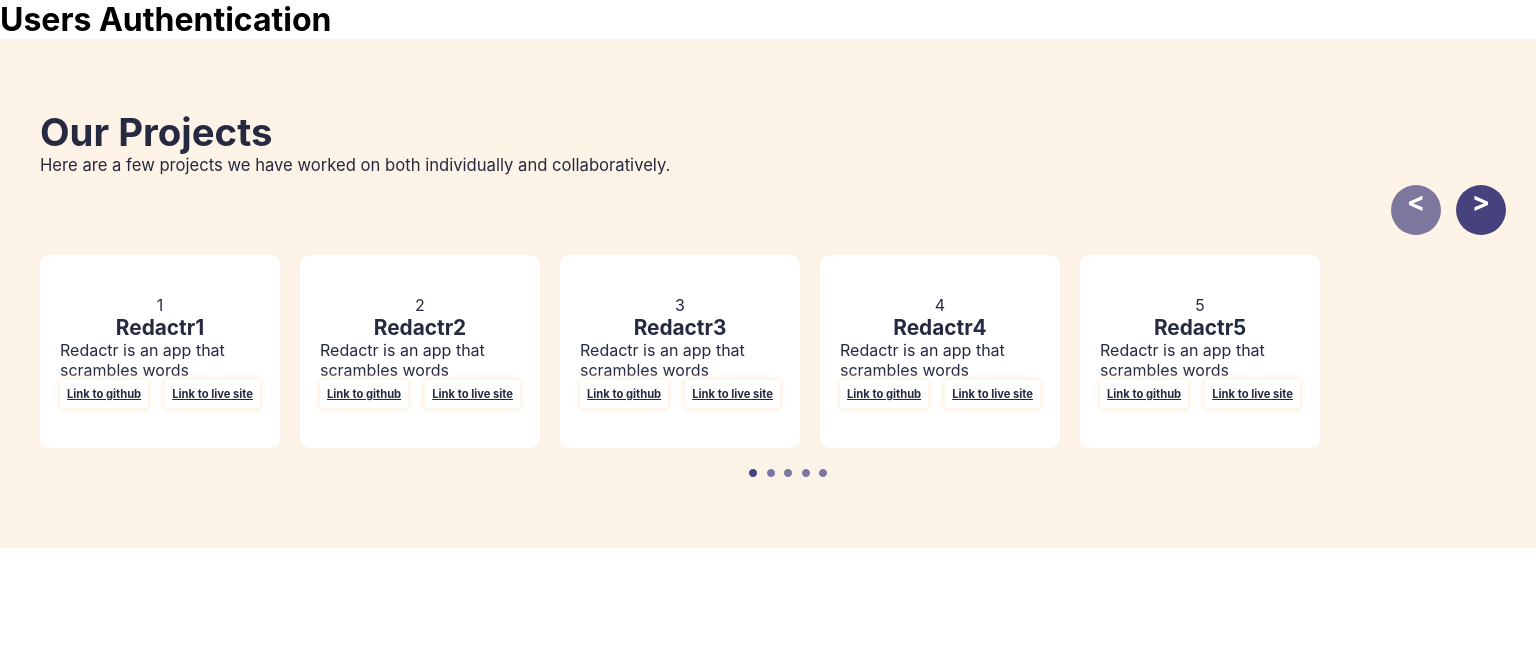
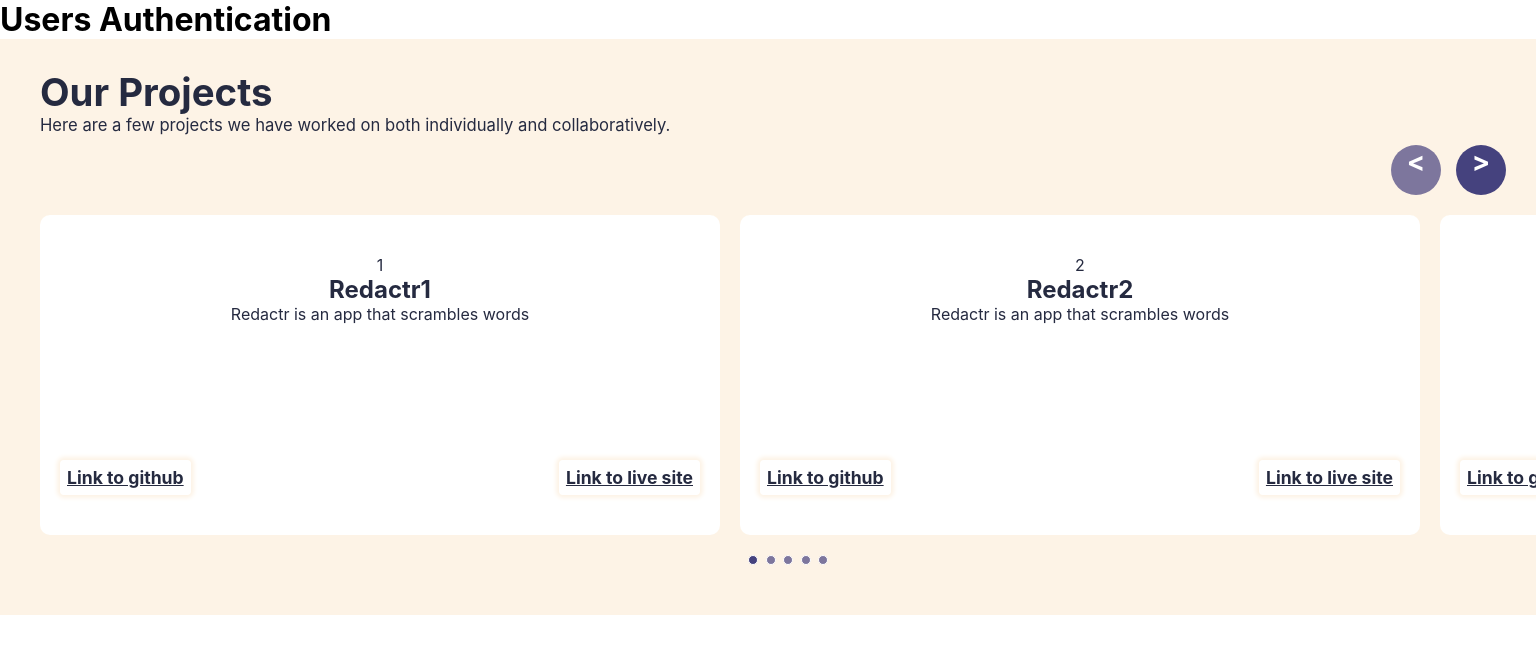
Before and after one commit to Tijani-zainab/users-authentication, a React (Create React App) app: page / in a window 1536 px wide. Shown: the top 654 px of the page. Built offline with nearby package versions, Linux system fonts and the light colour scheme.

Commit message:
adding media queries for bigger screens

```diff
--- a/src/Pages/Projects/Projects.module.css
+++ b/src/Pages/Projects/Projects.module.css
@@ -7,7 +7,8 @@
   background-color: rgba(253,243,230,255);
   color: rgba(37,42,64,255);
   width: 100%;
-  padding: 70px 40px;
+  padding: 50px 40px;
+  padding-top: 30px;
   padding-right: 0;
   /* I expect any part that can't fit to
     be cut out of the page, since overflow is hidden, I don't
@@ -33,6 +34,7 @@
     width: 100%;
     padding: 0;
     overflow-x: hidden;
+    /* justify-content: center; */
 }
 .Projects ul > * {
     flex-basis: 240px;
@@ -48,6 +50,7 @@
     list-style: none;
     margin: 0 10px;
     width: 240px;
+    height: 220px;
     border-radius: 10px;
 }
 .Projects ul li.first {
@@ -61,6 +64,7 @@
 .Projects ul li .liveLinks {
    display: flex;
    width: 100%;
+   margin-top: auto;
    /* padding: 0 20px; */
    justify-content: space-between;
 }
@@ -118,3 +122,37 @@
 .Projects .colorDots .showColor {
     background-color: rgba(69,66,126,255);
 }
+
+@media (min-width : 800px) {
+    .Projects ul > * {
+        flex-basis: 340px;
+    }
+    .Projects ul li {
+        width: 340px;
+        height: 300px;
+    }
+    .Projects ul li .projectTitle {
+        font-size: 1.5rem;
+    }
+    .Projects ul li .liveLinks a {
+        font-size: 1.1rem;
+    }
+}
+@media (min-width : 1200px) {
+    .Projects ul > * {
+        flex-basis: 540px;
+    }
+    .Projects ul li {
+        width: 540px;
+        height: 320px;
+    }
+}
+@media (min-width : 1400px) {
+    .Projects ul > * {
+        flex-basis: 680px;
+    }
+    .Projects ul li {
+        width: 680px;
+        height: 320px;
+    }
+}
```
